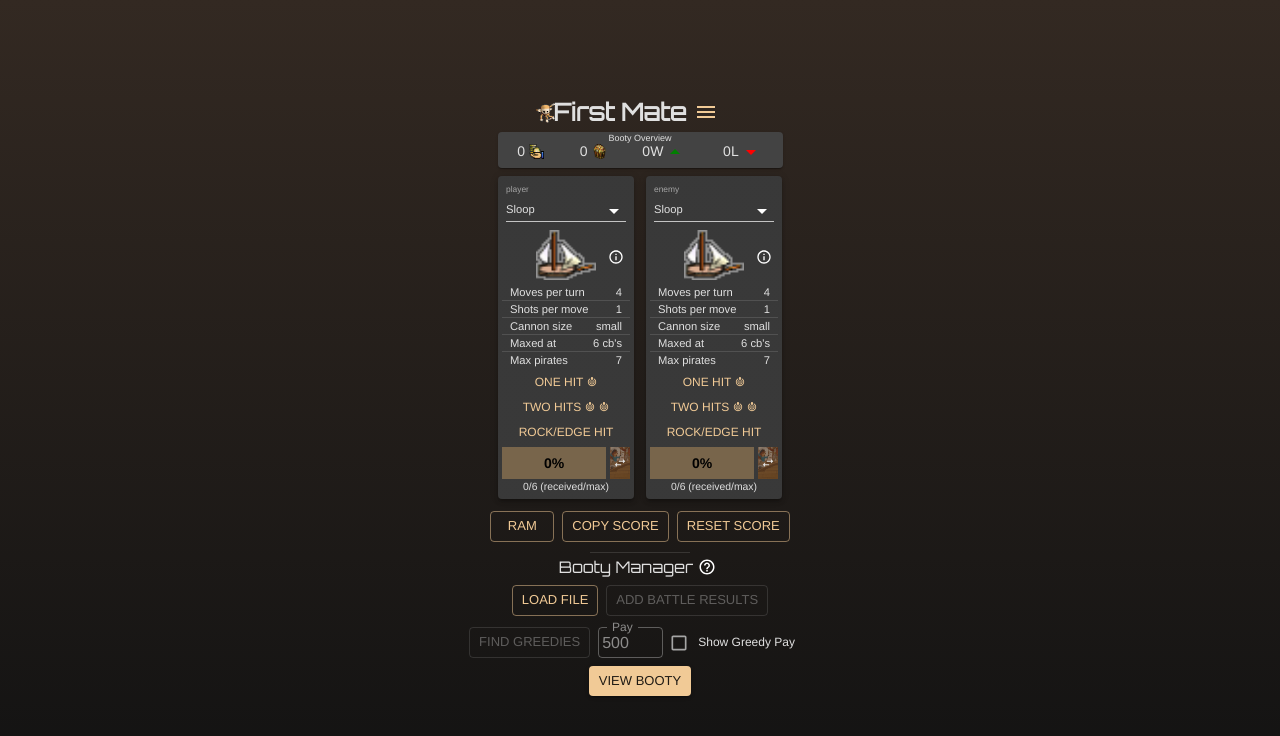
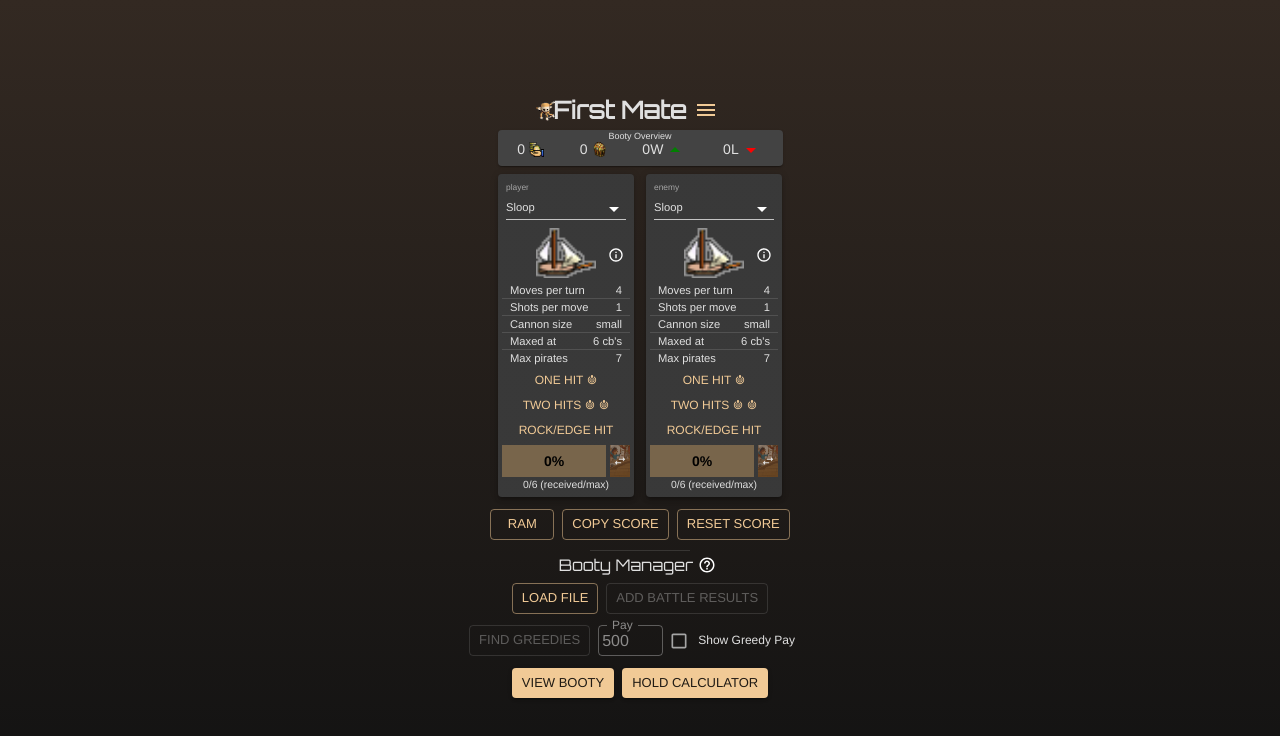
Before and after one commit to captain-dread/pillage-helper-web, a React (Vite) app: page / in a window 1280 px wide. Shown: the top 736 px of the page. Built offline with nearby package versions, Linux system fonts and the light colour scheme.

Commit message:
wip: Add modal for hold calculator into UI

```diff
--- a/src/components/BootyManager.jsx
+++ b/src/components/BootyManager.jsx
@@ -13,6 +13,7 @@ import {
 import ResultsModal from "./atoms/ResultsModal";
 import HelpOutlineIcon from "@mui/icons-material/HelpOutline";
 import ExpandedBootyView from "./ExpandedBootyView";
+import HoldCalculatorModal from "./HoldCalculator";
 
 export default function BootyManager({
   addBattleResult,
@@ -195,11 +196,14 @@ export default function BootyManager({
             }
           />
         </Box>
-        <ExpandedBootyView
-          results={results}
-          deleteBattle={deleteBattle}
-          updateKrakenShareToBattle={updateKrakenShareToBattle}
-        />
+        <Box sx={{ display: "flex", gap: 1, mt: 0.5 }}>
+          <ExpandedBootyView
+            results={results}
+            deleteBattle={deleteBattle}
+            updateKrakenShareToBattle={updateKrakenShareToBattle}
+          />
+          <HoldCalculatorModal />
+        </Box>
       </Box>
       {showResultsModal.show ? (
         <ResultsModal
--- /dev/null
+++ b/src/components/HoldCalculator.jsx
@@ -0,0 +1,51 @@
+import { useState } from "react";
+import Box from "@mui/material/Box";
+import Button from "@mui/material/Button";
+import Typography from "@mui/material/Typography";
+import Modal from "@mui/material/Modal";
+
+const style = {
+  position: "absolute",
+  top: "50%",
+  left: "50%",
+  transform: "translate(-50%, -50%)",
+  width: 400,
+  bgcolor: "background.paper",
+  border: "2px solid #000",
+  boxShadow: 24,
+  p: 4,
+};
+
+export default function HoldCalculatorModal() {
+  const [open, setOpen] = useState(false);
+  const handleOpen = () => setOpen(true);
+  const handleClose = () => setOpen(false);
+
+  return (
+    <div>
+      <Button
+        size="small"
+        variant="contained"
+        onClick={handleOpen}
+        sx={{ mb: 2, mt: 0.5 }}
+      >
+        Hold Calculator
+      </Button>
+      <Modal
+        open={open}
+        onClose={handleClose}
+        aria-labelledby="hold-calculator"
+        aria-describedby="hold-calculator-model"
+      >
+        <Box sx={style}>
+          <Typography id="hold-calculator" variant="h6" component="h2">
+            Text in a modal
+          </Typography>
+          <Typography id="hold-calculator-model" sx={{ mt: 2 }}>
+            Duis mollis, est non commodo luctus, nisi erat porttitor ligula.
+          </Typography>
+        </Box>
+      </Modal>
+    </div>
+  );
+}
```
